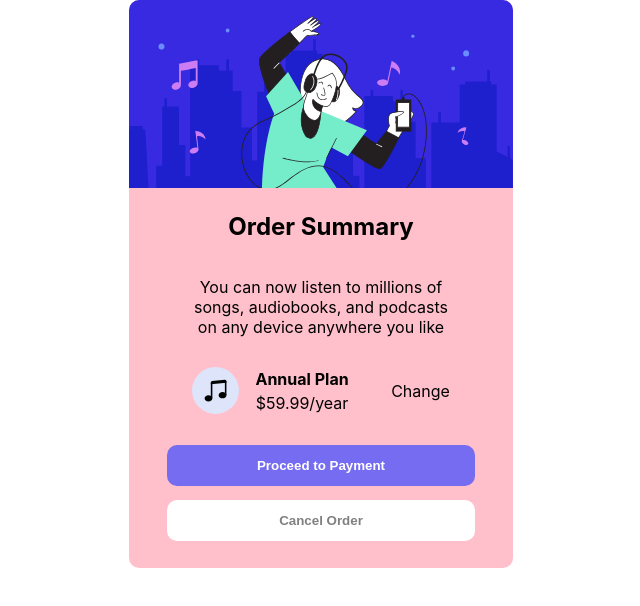
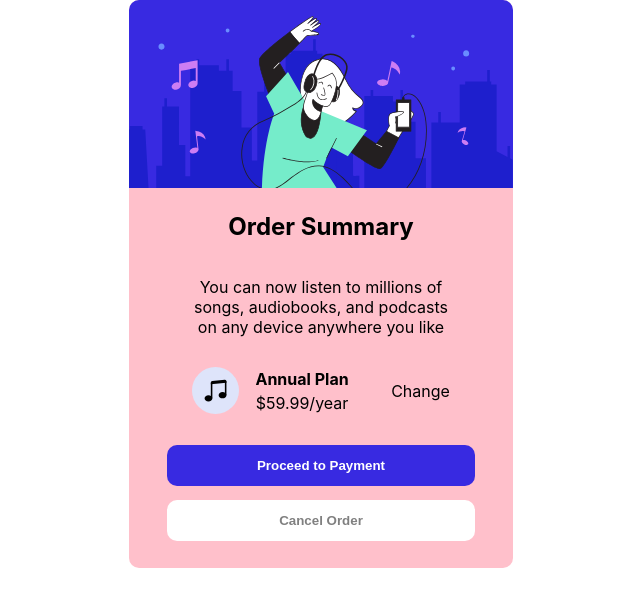
Before and after one commit to MirkusX/order-summary-component, a React (Create React App) app: page / in a window 1280 px wide. Shown: the top 606 px of the page, without its empty margins (319-959 px from the left). Built offline with nearby package versions, Linux system fonts and the light colour scheme.

Commit message:
added hover effects to button

```diff
--- a/src/Components/StyledComponents.js
+++ b/src/Components/StyledComponents.js
@@ -63,19 +63,26 @@ export const NoMarginP = styled.p`
 `;
 
 export const StyledButton = styled.button`
-  background-color: #766cf1;
+  background-color: #382ae1;
   border: none;
   padding: 1em;
   width: 80%;
   border-radius: 10px;
   color: white;
   font-weight: bold;
+  &:hover {
+    background-color: #766cf1;
+  }
   ${(props) => {
     if (props.cancel)
       return `
     background-color: white;
     color: gray;
     margin: 1em 0 2em 0;
+    &:hover{
+      background-color: white;
+      color: black;
+    }
     `;
   }}
 `;
```
